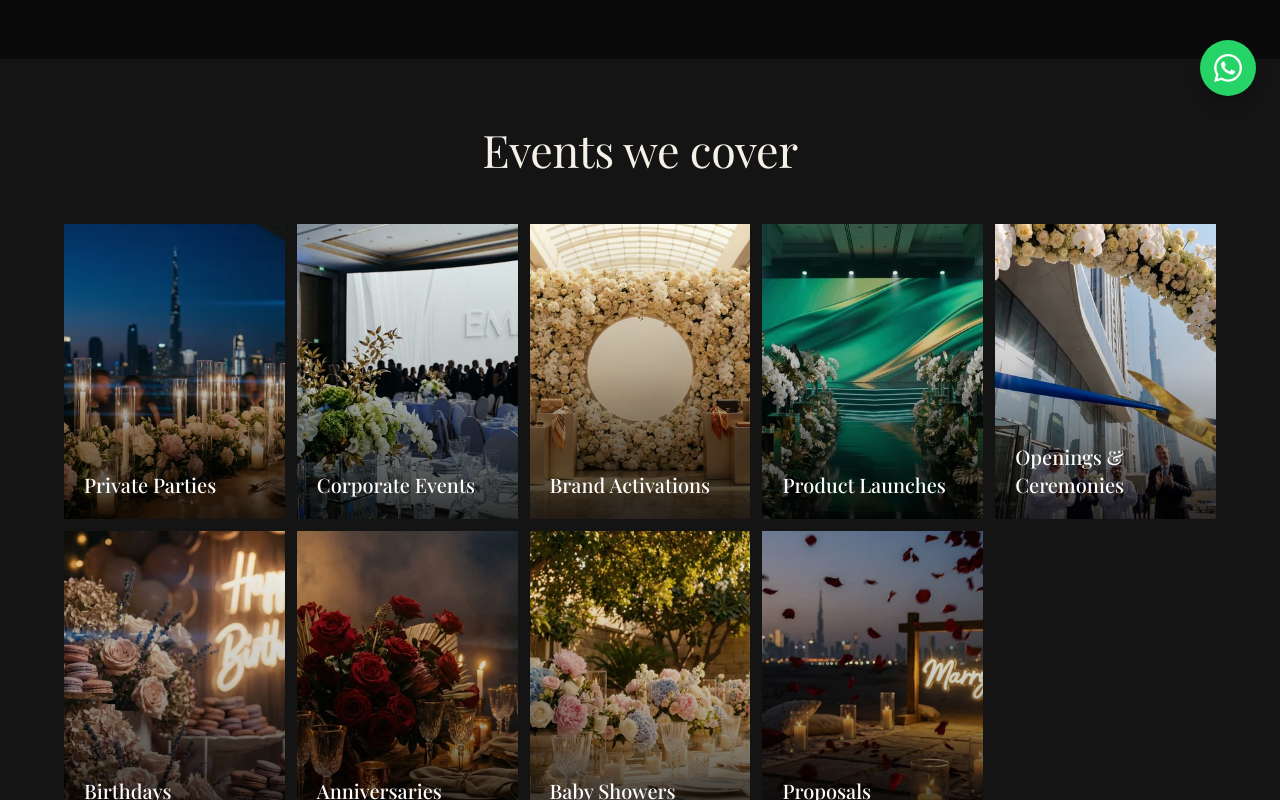
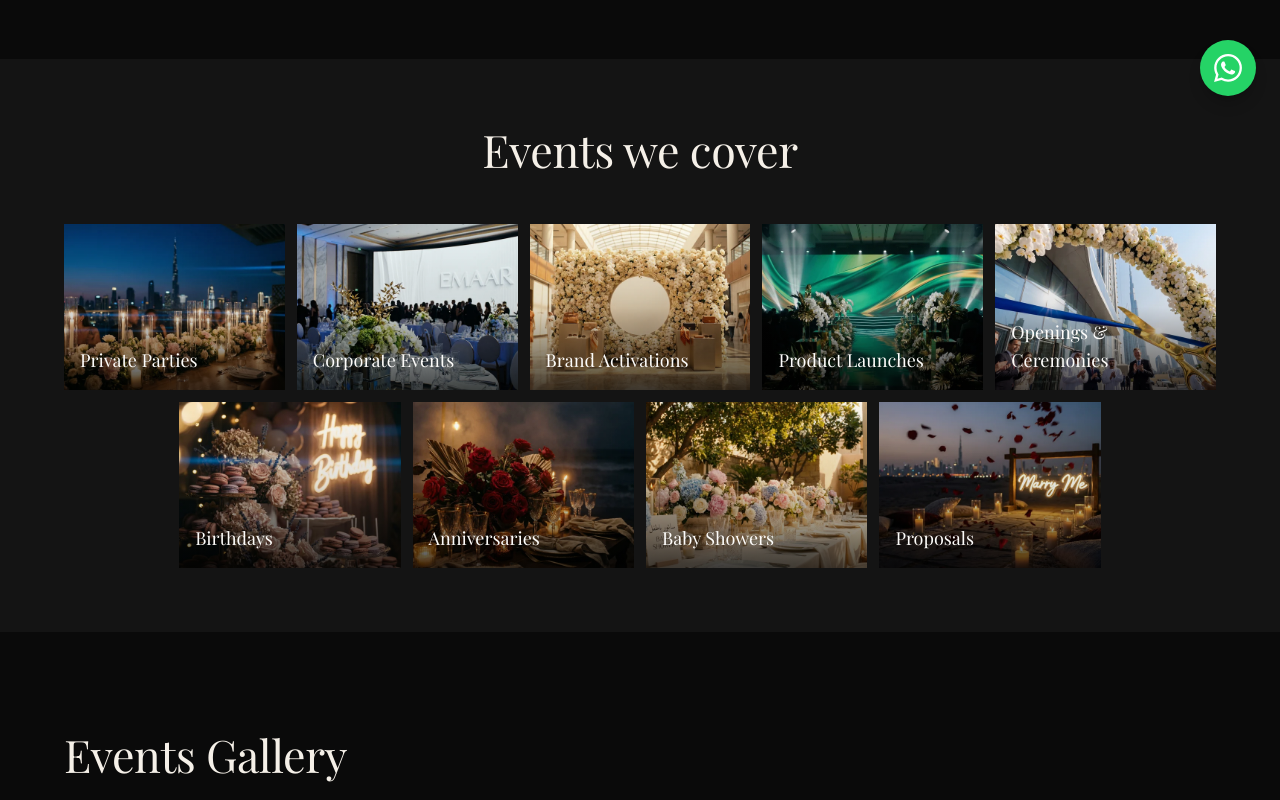
Before and after one commit to kri4tiv/firenze-flora, a Next.js app: page /events in a window 1280 px wide. Shown: the part 680-1480 px from the top of the page. Built offline with nearby package versions, Linux system fonts and the light colour scheme.

Commit message:
fix: landscape 4/3 cards for wedding and event types, aligned grid

```diff
--- a/src/app/events/page.tsx
+++ b/src/app/events/page.tsx
@@ -83,7 +83,7 @@ export default function EventsPage() {
       </section>
 
       {/* Event types */}
-      <TypeCards heading="Events we cover" cards={eventTypeCards} />
+      <TypeCards heading="Events we cover" cards={eventTypeCards} aspectRatio="aspect-[4/3]" splitAt={5} />
 
       {/* Gallery */}
       <section className="bg-[#0A0A0A] py-24">
--- a/src/app/weddings/page.tsx
+++ b/src/app/weddings/page.tsx
@@ -81,7 +81,7 @@ export default function WeddingsPage() {
       </section>
 
       {/* Wedding types */}
-      <TypeCards heading="Weddings we specialise in" cards={weddingTypeCards} />
+      <TypeCards heading="Weddings we specialise in" cards={weddingTypeCards} aspectRatio="aspect-[4/3]" />
 
       {/* Gallery */}
       <section className="bg-[#0A0A0A] py-24">
--- a/src/components/sections/TypeCards.tsx
+++ b/src/components/sections/TypeCards.tsx
@@ -11,6 +11,8 @@ interface TypeCard {
 interface TypeCardsProps {
   heading: string
   cards: TypeCard[]
+  aspectRatio?: string  // default 'aspect-[4/3]'
+  splitAt?: number      // if set, split into two rows at this index
 }
 
 const imageVariants = {
@@ -28,7 +30,50 @@ const textVariants = {
   hover: { y: -4, transition: { duration: 0.3 } },
 }
 
-export default function TypeCards({ heading, cards }: TypeCardsProps) {
+function CardItem({ card, index, aspectRatio }: { card: TypeCard; index: number; aspectRatio: string }) {
+  return (
+    <motion.div
+      key={card.name}
+      initial={{ opacity: 0, y: 20 }}
+      whileInView={{ opacity: 1, y: 0 }}
+      viewport={{ once: true, margin: '-40px' }}
+      transition={{ duration: 0.5, delay: index * 0.07, ease: [0.25, 0.46, 0.45, 0.94] }}
+      animate="rest"
+      whileHover="hover"
+      className={`relative ${aspectRatio} overflow-hidden`}
+    >
+      {/* Image */}
+      <motion.div className="absolute inset-0" variants={imageVariants}>
+        <Image
+          src={card.image}
+          alt={card.name}
+          fill
+          className="object-cover object-center"
+          sizes="(max-width: 640px) 50vw, (max-width: 1024px) 33vw, 20vw"
+        />
+      </motion.div>
+
+      {/* Base gradient */}
+      <div className="absolute inset-0 bg-gradient-to-t from-black/70 via-black/10 to-transparent" />
+
+      {/* Pink hover overlay */}
+      <motion.div
+        className="absolute inset-0 bg-[#D4A5B5]/20"
+        variants={overlayVariants}
+      />
+
+      {/* Text */}
+      <motion.div className="absolute bottom-0 left-0 p-4" variants={textVariants}>
+        <span className="font-display text-lg text-white block">{card.name}</span>
+      </motion.div>
+    </motion.div>
+  )
+}
+
+export default function TypeCards({ heading, cards, aspectRatio = 'aspect-[4/3]', splitAt }: TypeCardsProps) {
+  const row1 = splitAt != null ? cards.slice(0, splitAt) : cards
+  const row2 = splitAt != null ? cards.slice(splitAt) : []
+
   return (
     <LazyMotion features={domAnimation}>
       <section className="bg-[#141414] py-16">
@@ -36,45 +81,22 @@ export default function TypeCards({ heading, cards }: TypeCardsProps) {
           <h2 className="font-display text-display-sm text-[#F5F0E8] text-center mb-12">
             {heading}
           </h2>
+
+          {/* Row 1 */}
           <div className="grid grid-cols-2 md:grid-cols-3 lg:grid-cols-5 gap-3">
-            {cards.map((card, i) => (
-              <motion.div
-                key={card.name}
-                initial={{ opacity: 0, y: 20 }}
-                whileInView={{ opacity: 1, y: 0 }}
-                viewport={{ once: true, margin: '-40px' }}
-                transition={{ duration: 0.5, delay: i * 0.07, ease: [0.25, 0.46, 0.45, 0.94] }}
-                animate="rest"
-                whileHover="hover"
-                className="relative aspect-[3/4] overflow-hidden"
-              >
-                {/* Image */}
-                <motion.div className="absolute inset-0" variants={imageVariants}>
-                  <Image
-                    src={card.image}
-                    alt={card.name}
-                    fill
-                    className="object-cover"
-                    sizes="(max-width: 640px) 50vw, (max-width: 1024px) 33vw, 20vw"
-                  />
-                </motion.div>
-
-                {/* Base gradient */}
-                <div className="absolute inset-0 bg-gradient-to-t from-black/80 via-black/20 to-transparent" />
-
-                {/* Gold hover overlay */}
-                <motion.div
-                  className="absolute inset-0 bg-[#D4A5B5]/20"
-                  variants={overlayVariants}
-                />
-
-                {/* Text */}
-                <motion.div className="absolute bottom-0 left-0 p-5" variants={textVariants}>
-                  <span className="font-display text-xl text-white font-[500] block">{card.name}</span>
-                </motion.div>
-              </motion.div>
+            {row1.map((card, i) => (
+              <CardItem key={card.name} card={card} index={i} aspectRatio={aspectRatio} />
             ))}
           </div>
+
+          {/* Row 2 — only rendered when splitAt is set */}
+          {row2.length > 0 && (
+            <div className="grid grid-cols-2 md:grid-cols-4 gap-3 mt-3 lg:px-[10%]">
+              {row2.map((card, i) => (
+                <CardItem key={card.name} card={card} index={row1.length + i} aspectRatio={aspectRatio} />
+              ))}
+            </div>
+          )}
         </div>
       </section>
     </LazyMotion>
```
